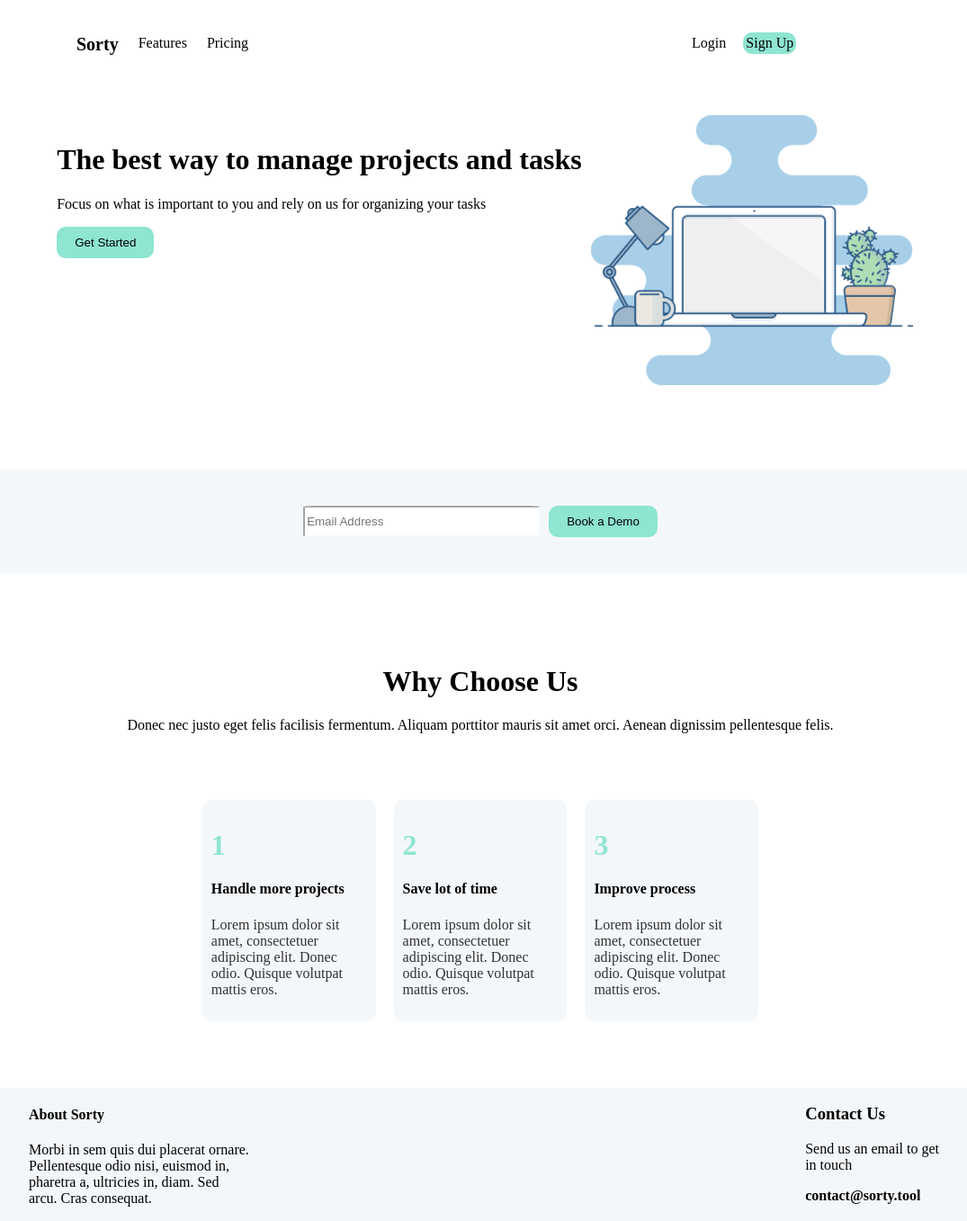
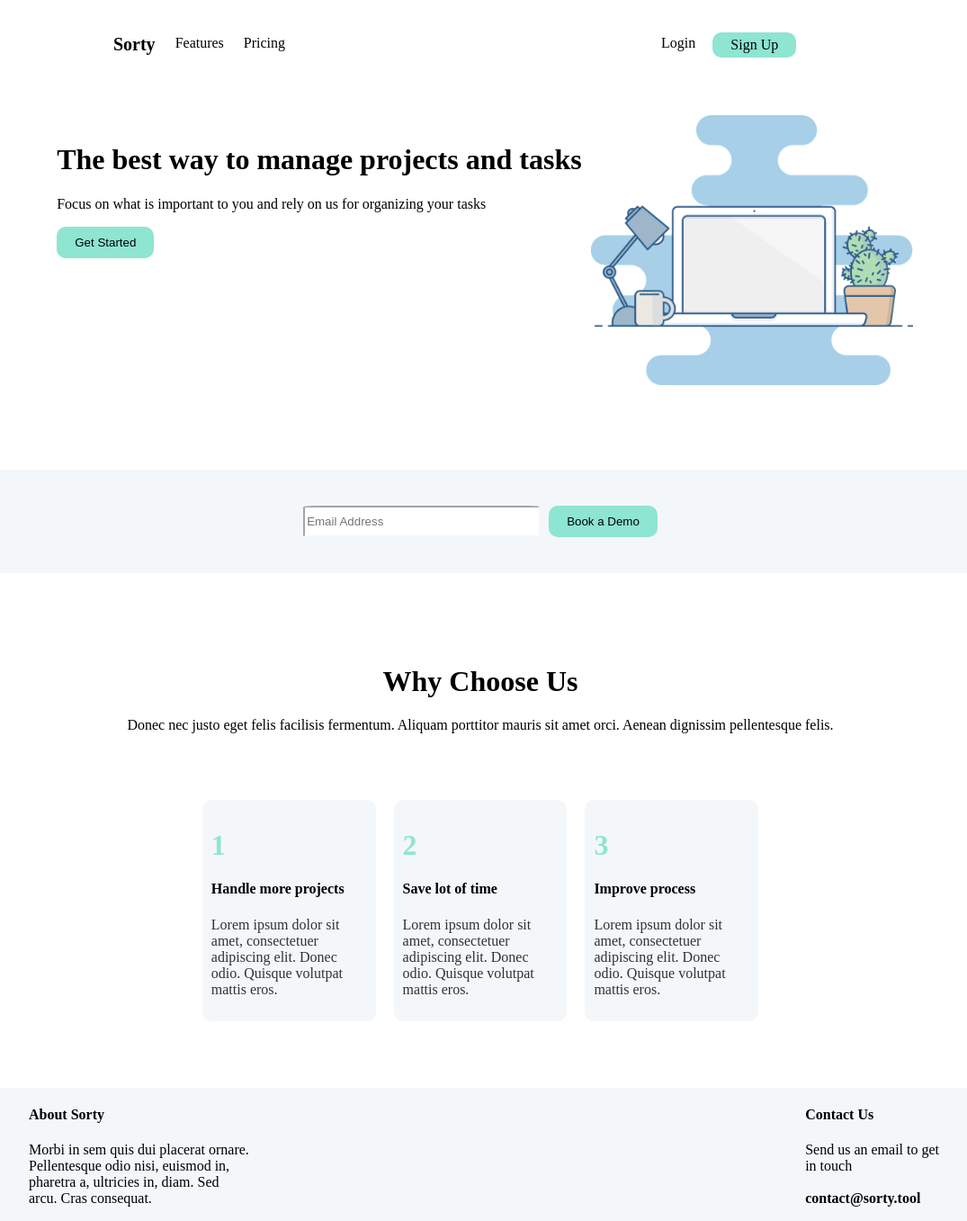
Before and after one commit to bharat-patodi/TB3-assessments, a plain HTML site: page src/index.html in a window 1280 px wide. Shown: the whole page at 90% size, without its empty margins (106-1181 px from the left). Drawn offline with Linux system fonts and the light colour scheme.

```diff
--- a/src/index.css
+++ b/src/index.css
@@ -21,6 +21,7 @@ li {
   /* margin-left: 160px; */
   /* justify-content: space-between; */
   margin-bottom: 30px;
+  margin-left :4%
 }
 .nav-item-1 ul,
 .nav-item-2 ul {
@@ -41,7 +42,9 @@ li {
   position: absolute;
   right: 21%;
 }
-
+#signup{
+    padding:5px 20px;
+}
 .button {
   background-color: #8ee5d1;
   padding: 10px 20px;
@@ -60,7 +63,7 @@ li {
   /* margin: 5%; */
 }
 .intro {
-  /* width: 60%; */
+  /* width: 55%; */
   margin-left: 0;
   text-align: left;
   padding: 10px;
@@ -157,7 +160,7 @@ footer {
       justify-content: center;
   }
   .container{
-      margin: 0;
+      margin: 5px;
   }
   #feature{
       display: none;
@@ -172,4 +175,7 @@ footer {
       width: 100%;
       margin-left: 10px;
   }
+  #signup{
+      padding:2px 5px;
+  }
 }
--- a/src/index.html
+++ b/src/index.html
@@ -23,7 +23,7 @@
             <div class="nav-item-2">
                 <ul>
                     <li><a href="">Login</a></li>
-                    <li class="button"><a href="">Sign Up</a></li>
+                    <li class="button" id="signup"><a href="">Sign Up</a></li>
                 </ul>
 
             </div>
@@ -92,9 +92,9 @@
         </div>
         <div class="container">
             <div id="contact">
-                <h3>Contact Us</h3>
+                <h4>Contact Us</h4>
                 <p>Send us an email to get in touch</p>
-                <p style="font-weight: bolder;"> contact@sorty.tool</p>
+                <p style="font-weight: bolder; padding-top: 2px;"> contact@sorty.tool</p>
             </div>
         </div>
 
```
